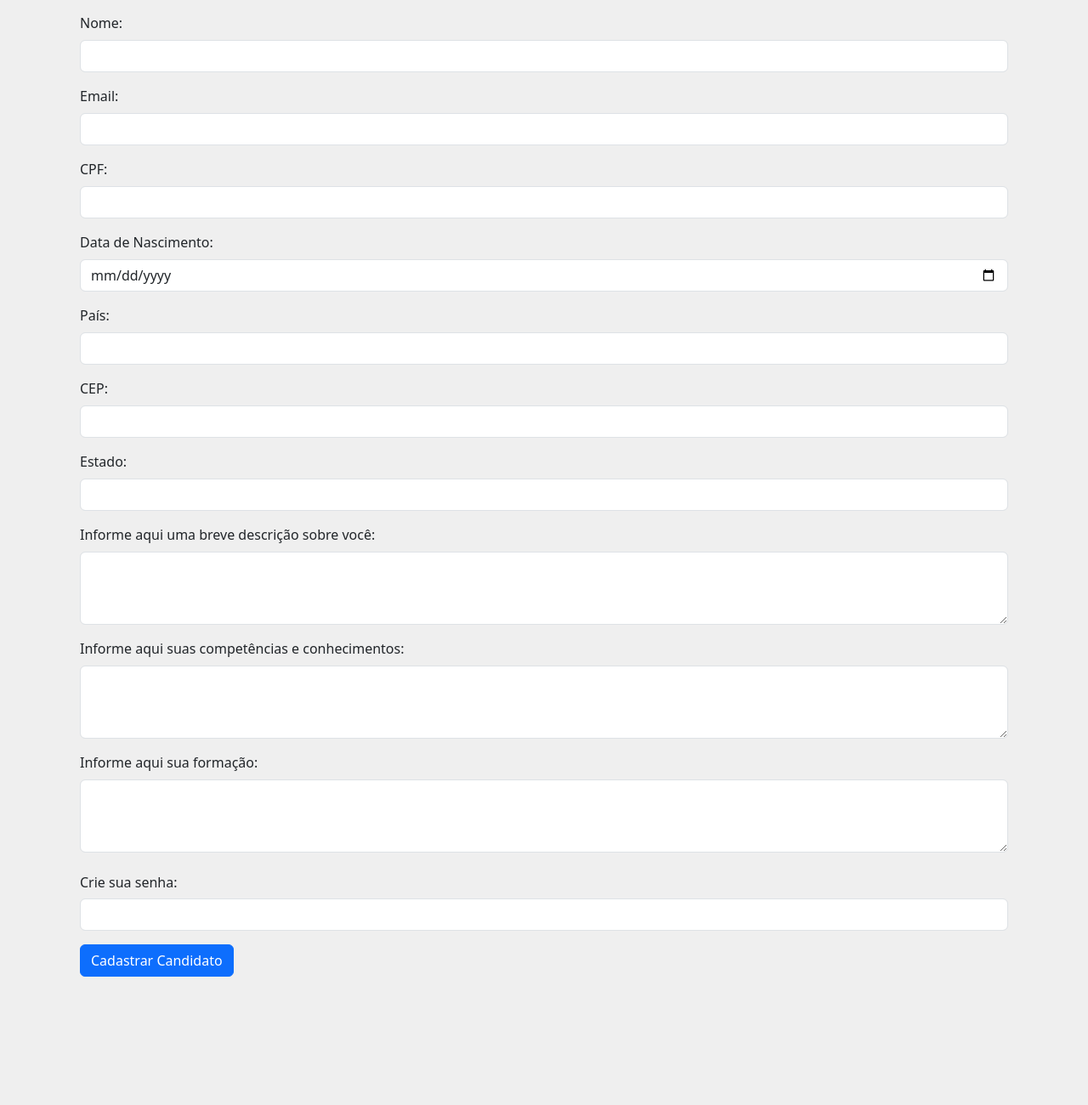
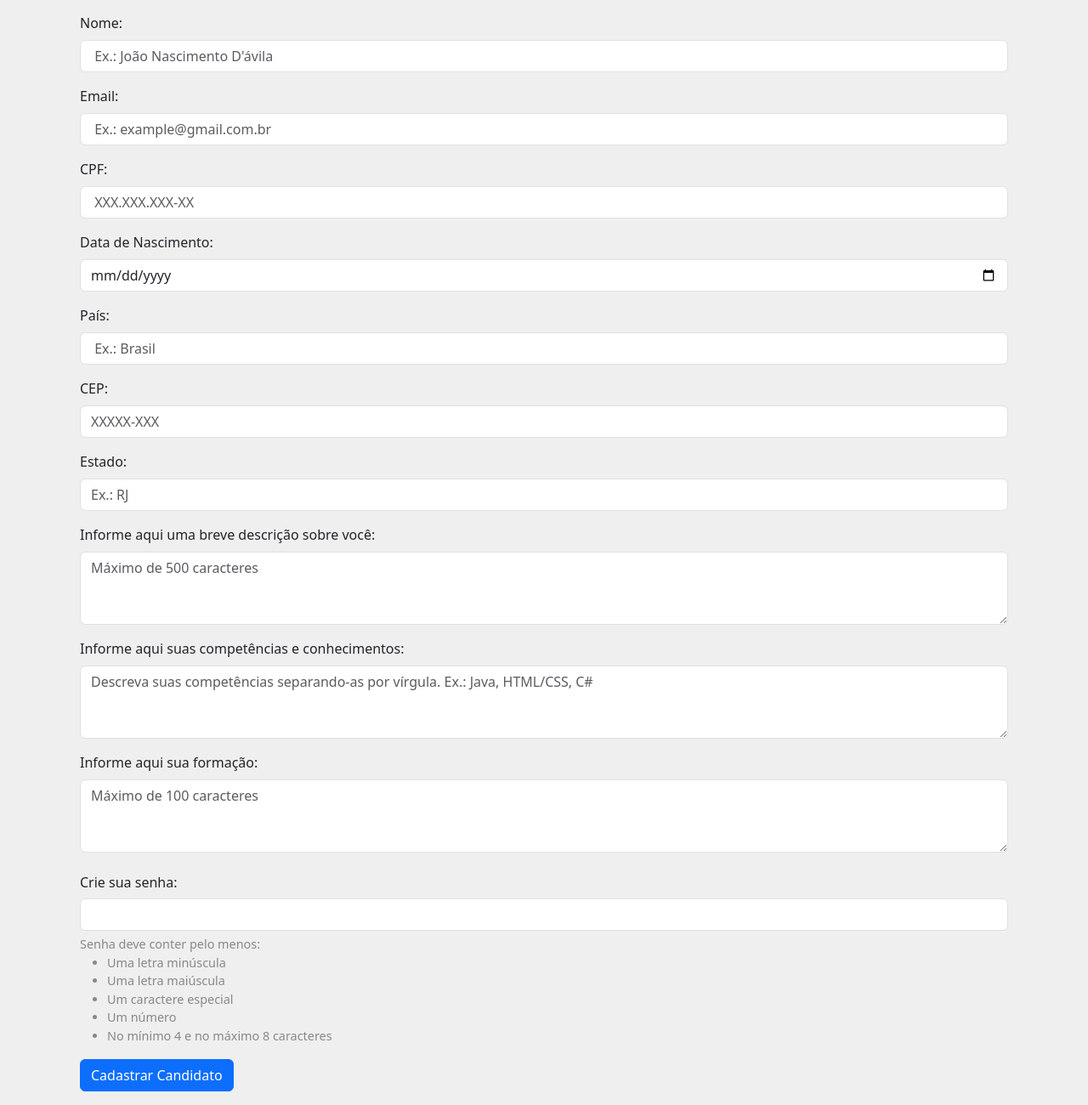
Before and after one commit to juhnogueirap/LinkeTinder, a website with bundled scripts: page front/src/cadastro.html in a window 1280 px wide. Shown: the part 189-1489 px from the top of the page at 85% size. Before the commit the page ends 1354 px from the top, so only its background shows below. Built offline with nearby package versions, Linux system fonts and the light colour scheme.

Commit message:
Adição dos placeholders nas telas de cadastro empresa/candidato

```diff
--- a/front/src/cadastro.css
+++ b/front/src/cadastro.css
@@ -21,3 +21,9 @@ body {
     height: 100%;
 
 }
+
+.password-hint {
+    font-size: 0.9em;
+    color: #888; /* Cor mais clara */
+    margin-top: 5px;
+}
--- a/front/src/cadastro.html
+++ b/front/src/cadastro.html
@@ -31,56 +31,67 @@
             <div id="formularioCandidato" class="mt-4 w-100" >
                 <div class="mb-3">
                     <label for="nomeCandidato" class="form-label">Nome:</label>
-                    <input type="text" id="nomeCandidato" class="form-control" data-validate="nomeCand"/>
+                    <input type="text" id="nomeCandidato" class="form-control" data-validate="nomeCand" placeholder=" Ex.: João Nascimento D'ávila"/>
                 </div>
                 <div class="mb-3">
                     <label for="emailCandidato" class="form-label">Email:</label>
-                    <input type="email" id="emailCandidato" class="form-control" data-validate="emailCand"/>
+                    <input type="email" id="emailCandidato" class="form-control" data-validate="emailCand" placeholder=" Ex.: example@gmail.com.br"/>
                 </div>
 
                 <div class="mb-3">
                     <label for="cpfCandidato" class="form-label">CPF:</label>
-                    <input type="text" id="cpfCandidato" class="form-control" data-validate="cpfCand" />
+                    <input type="text" id="cpfCandidato" class="form-control" data-validate="cpfCand" placeholder=" XXX.XXX.XXX-XX" />
                 </div>
 
                 <div class = "mb-3">
                     <label for="dataNascimento" class="form-label">Data de Nascimento:</label>
-                    <input type="date" id="dataNascimento" class = "form-control" data-validate="dataNascimento">
+                    <input type="date" id="dataNascimento" class = "form-control" data-validate="dataNascimento" >
                 </div>
 
                 <div class="mb-3">
                     <label for="paisCandidato" class="form-label">País:</label>
-                    <input type="text" id="paisCandidato" class="form-control" data-validate="paisCand" />
+                    <input type="text" id="paisCandidato" class="form-control" data-validate="paisCand" placeholder=" Ex.: Brasil"/>
                 </div>
 
                 <div class="mb-3">
                     <label for="cepCandidato" class="form-label">CEP:</label>
-                    <input type="text" id="cepCandidato" class="form-control" data-validate="cepCand" />
+                    <input type="text" id="cepCandidato" class="form-control" data-validate="cepCand" placeholder="XXXXX-XXX"/>
                 </div>
 
                 <div class="mb-3">
                     <label for="estadoCandidato" class="form-label">Estado:</label>
-                    <input type="text" id="estadoCandidato" class="form-control" data-validate="estadoCand" />
+                    <input type="text" id="estadoCandidato" class="form-control" data-validate="estadoCand" placeholder="Ex.: RJ" />
                 </div>
 
                 <div class="mb-3">
                     <label for="descricaoCandidato" class="form-label">Informe aqui uma breve descrição sobre você: </label>
-                    <textarea class="form-control" id="descricaoCandidato" rows="3" data-validate="descricaoCand"></textarea>
+                    <textarea class="form-control" id="descricaoCandidato" rows="3" data-validate="descricaoCand" placeholder="Máximo de 500 caracteres"></textarea>
                 </div>
 
                 <div class="mb-3">
                     <label for="competenciasCandidato" class="form-label">Informe aqui suas competências e conhecimentos: </label>
-                    <textarea class="form-control" id="competenciasCandidato" rows="3" data-validate="competenciasCand"></textarea>
+                    <textarea class="form-control" id="competenciasCandidato" rows="3" data-validate="competenciasCand" placeholder="Descreva suas competências separando-as por vírgula. Ex.: Java, HTML/CSS, C# "></textarea>
                 </div>
                 <div class="mb-3">
                     <label for="formacaoCandidato" class="form-label">Informe aqui sua formação: </label>
-                    <textarea class="form-control" id="formacaoCandidato" rows="3" data-validate="formacaoCand"></textarea>
+                    <textarea class="form-control" id="formacaoCandidato" rows="3" data-validate="formacaoCand" placeholder="Máximo de 100 caracteres"></textarea>
                 </div>
 
                 <div class="mb-3">
 
                     <label for="inputPasswordCandidato" class="col-form-label">Crie sua senha:</label>
                     <input type="password" id="inputPasswordCandidato" class="form-control" aria-describedby="passwordHelpInline" data-validate="senhaCand">
+
+                    <div class="password-hint">
+                        Senha deve conter pelo menos:
+                        <ul>
+                            <li>Uma letra minúscula</li>
+                            <li>Uma letra maiúscula</li>
+                            <li>Um caractere especial</li>
+                            <li>Um número</li>
+                            <li>No mínimo 4 e no máximo 8 caracteres</li>
+                        </ul>
+                    </div>
 
                 </div>
 
@@ -96,15 +107,15 @@
             <div id="formularioEmpresa" class="mt-4 w-100" style="display: none;">
                 <div class="mb-3">
                     <label for="nomeEmpresa" class="form-label">Nome da Empresa:</label>
-                    <input type="text" id="nomeEmpresa" class="form-control" />
+                    <input type="text" id="nomeEmpresa" class="form-control" placeholder=" Ex.: Empresa Fictícia LTDA" />
                 </div>
                 <div class="mb-3">
                     <label for="emailEmpresa" class="form-label">Email da Empresa:</label>
-                    <input type="email" id="emailEmpresa" class="form-control" />
+                    <input type="email" id="emailEmpresa" class="form-control" placeholder=" Ex.: example@gmail.com.br"/>
                 </div>
                 <div class="mb-3">
                     <label for="cnpjEmpresa" class="form-label">CNPJ:</label>
-                    <input type="text" id="cnpjEmpresa" class="form-control" />
+                    <input type="text" id="cnpjEmpresa" class="form-control" placeholder="XX.XXX.XXX/XXXX-XX"/>
                 </div>
                 <div class = "mb-3">
                     <label for="dataFundacao" class="form-label">Data de fundação:</label>
@@ -112,32 +123,42 @@
                 </div>
                 <div class="mb-3">
                     <label for="paisEmpresa" class="form-label">País:</label>
-                    <input type="text" id="paisEmpresa" class="form-control" />
+                    <input type="text" id="paisEmpresa" class="form-control" placeholder=" Ex.: Brasil"/>
                 </div>
 
                 <div class="mb-3">
                     <label for="cepEmpresa" class="form-label">CEP:</label>
-                    <input type="text" id="cepEmpresa" class="form-control" />
+                    <input type="text" id="cepEmpresa" class="form-control" placeholder="XXXXX-XXX" />
                 </div>
 
                 <div class="mb-3">
                     <label for="estadoEmpresa" class="form-label">Estado:</label>
-                    <input type="text" id="estadoEmpresa" class="form-control" />
+                    <input type="text" id="estadoEmpresa" class="form-control" placeholder="Ex.: RJ"/>
                 </div>
 
                 <div class="mb-3">
                     <label for="descricaoEmpresa" class="form-label">Informe aqui uma breve descrição sobre a empresa: </label>
-                    <textarea class="form-control" id="descricaoEmpresa" rows="3"></textarea>
+                    <textarea class="form-control" id="descricaoEmpresa" rows="3" placeholder="Máximo de 500 caracteres"></textarea>
                 </div>
 
                 <div class="mb-3">
                     <label for="competenciasEmpresa" class="form-label">Informe aqui as competências e conhecimentos requisitadas pela empresa: </label>
-                    <textarea class="form-control" id="competenciasEmpresa" rows="3"></textarea>
+                    <textarea class="form-control" id="competenciasEmpresa" rows="3" placeholder="Descreva as competências requisitadas na empresa separando-as por vírgula. Ex.: Java, HTML/CSS, C# "></textarea>
                 </div>
 
                 <div class="mb-3">
                     <label for="inputPasswordEmpresa" class="col-form-label">Crie sua senha:</label>
                     <input type="password" id="inputPasswordEmpresa" class="form-control" aria-describedby="passwordHelpInline">
+                    <div class="password-hint">
+                        Senha deve conter pelo menos:
+                        <ul>
+                            <li>Uma letra minúscula</li>
+                            <li>Uma letra maiúscula</li>
+                            <li>Um caractere especial</li>
+                            <li>Um número</li>
+                            <li>No mínimo 4 e no máximo 8 caracteres</li>
+                        </ul>
+                    </div>
                 </div>
 
                 <div class = "pb-3">
```
